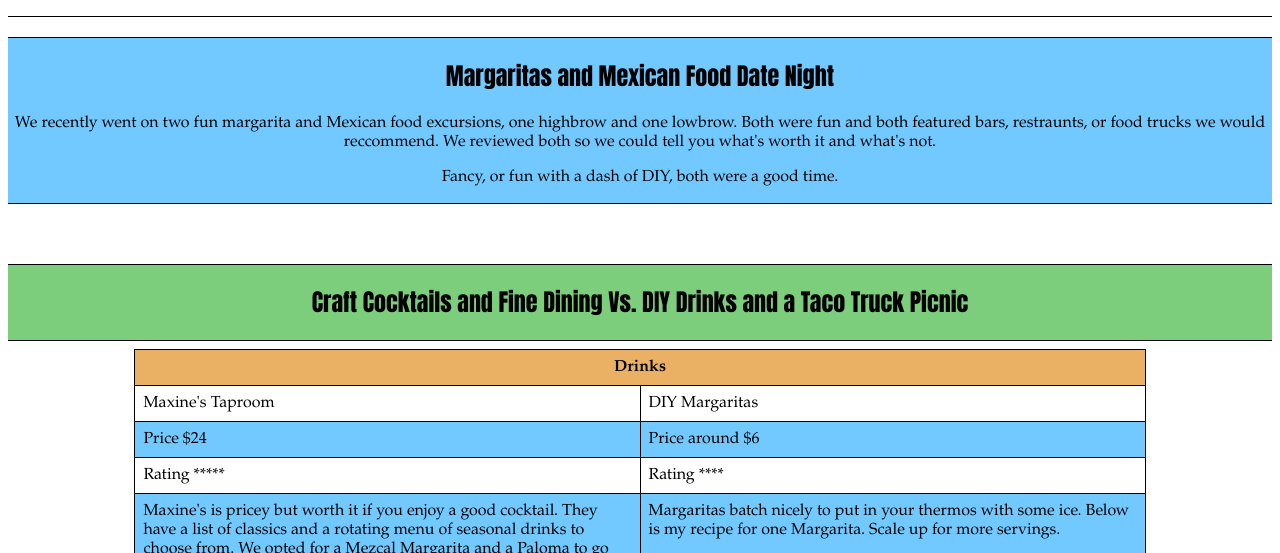
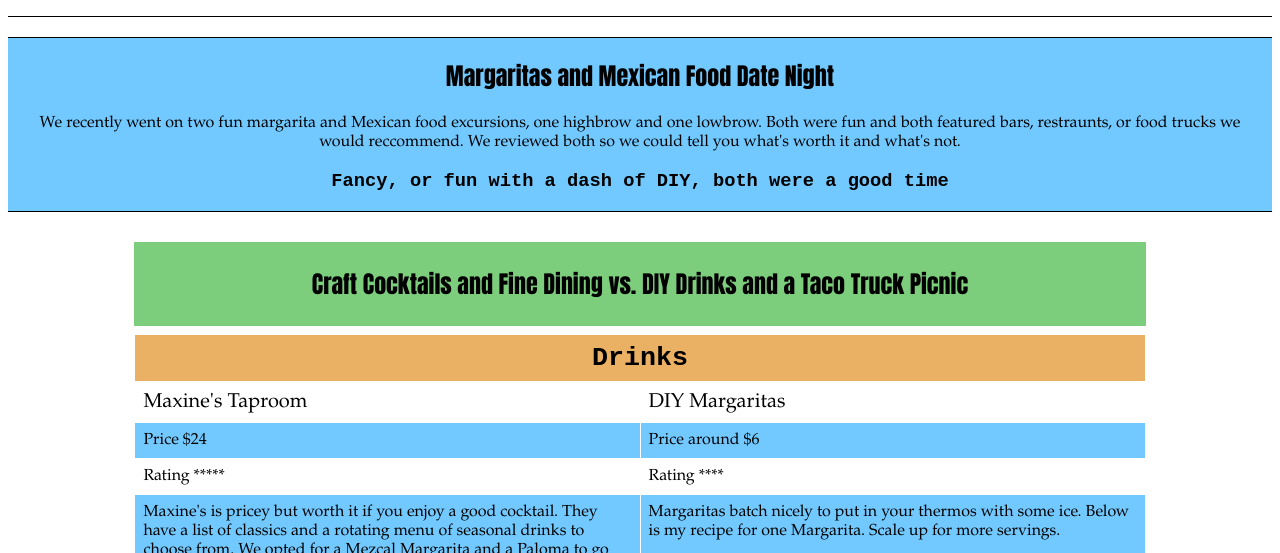
Before and after one commit to lydiairis76/highlow, a plain HTML site: page index.html in a window 1280 px wide. Shown: the part 237-790 px from the top of the page. Drawn offline with Linux system fonts and the light colour scheme.

Commit message:
version to turn in

```diff
--- a/index.html
+++ b/index.html
@@ -5,7 +5,7 @@
 	</head>
 		<style>
       h1 {
-        font-family: Impact, Charcoal, sans-serif;
+        font-family:Impact, Charcoal, sans-serif;
       }
       h2{
         font-family:Impact, Charcoal, sans-serif;
@@ -37,6 +37,8 @@
         text-align: center;
         font-family: "Palatino Linotype", "Book Antiqua", Palatino, serif;
         margin-bottom: 10px;
+        padding-left: 10px;
+        padding-right: 10px;
         margin-top: 20px;
         border-bottom: 1px solid black;
         border-top: 1px solid black;
@@ -44,13 +46,19 @@
       .greenbox {
         background-color: #7CCD7C;
         text-align: center;
-        margin-top: 60px;
-        border-bottom: 1px solid black;
-        border-top: 1px solid black;
+        margin-top: 30px;
+        padding-bottom: 4px;
+        padding-top: 4px;
+        width: 80%;
+        margin-left: auto;
+        margin-right: auto;
+        border-left: 1px solid white;
+        border-right: 1px solid white;
       }
       .logo {
         float: left;
       }
+
 		table {
   			font-family: "Palatino Linotype", "Book Antiqua", Palatino, serif;
   			border-collapse: collapse;
@@ -61,24 +69,31 @@
 				}
 
 		  th {
-  			border: 1px solid black;
+  			border: 1px solid white;
   			text-align: center;
   			padding: 8px;
 				}
 
-        td {
-        border: 1px solid black;
+      td {
+        border: 1px solid white;
         text-align: left;
         padding: 8px;
         vertical-align: text-top;
         }
 
-		tr:nth-child(odd) {
+      tr:nth-child(2) {
+        font-size: 15pt;
+        }
+
+		  tr:nth-child(odd) {
   			background-color: #72C9FF;
 				}
-    th:first-child {
-      background-color: #EAB063;
-    }
+
+      th:first-child {
+        background-color: #EAB063;
+        font-family:"Courier New", Courier, monospace;
+        font-size: 20pt;
+        }
 
 </style>
 	<body>
@@ -103,10 +118,10 @@
 			 <h2>Margaritas and Mexican Food Date Night</h2>
 
 			 <p> We recently went on two fun margarita and Mexican food excursions, one highbrow and one lowbrow. Both were fun and both featured bars, restraunts, or food trucks we would reccommend. We reviewed both so we could tell you what's worth it and what's not.</p>
-        <p> Fancy, or fun with a dash of DIY, both were a good time.</p>
+        <h3>Fancy, or fun with a dash of DIY, both were a good time</h3>
       </div>
       <div class="greenbox">
-        <h2>Craft Cocktails and Fine Dining  Vs. DIY Drinks and a Taco Truck Picnic</h2>
+        <h2>Craft Cocktails and Fine Dining vs. DIY Drinks and a Taco Truck Picnic</h2>
       </div>
 			 <table>
         <colgroup>
@@ -182,10 +197,10 @@
            </tr>
           <tr>
             <td>Dessert at Tula</td>
-            <td>Raspados at the Lake Fayetteville Food Trucks</td>
+            <td>Raspados at Lake Fayetteville Food Trucks</td>
           </tr>
           <tr>
-            <td>Price $7</td>
+            <td>Price $10</td>
             <td>Price $3</td>
           </tr>
           <tr>
```
